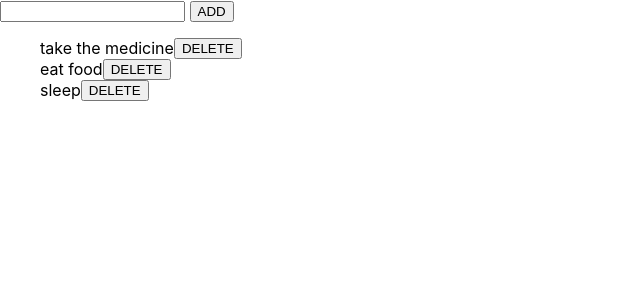
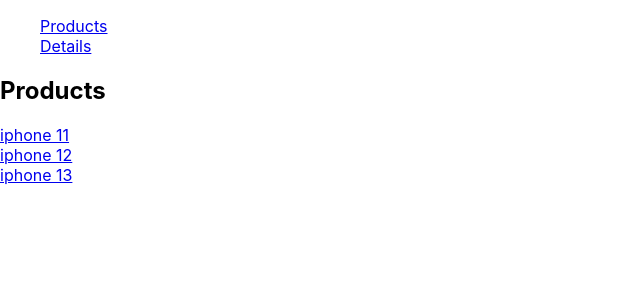
Before and after one commit to Apoorav07/FSWD-Course, a React (Create React App) app in the folder my-app/: page / in a window 1280 px wide. Shown: the top 300 px of the page, without its empty margins (0-640 px from the left). Built offline with nearby package versions, Linux system fonts and the light colour scheme.

Commit message:
routing in react

```diff
--- a/my-app/package.json
+++ b/my-app/package.json
@@ -9,6 +9,7 @@
     "react": "^18.2.0",
     "react-dom": "^18.2.0",
     "react-redux": "^8.0.2",
+    "react-router-dom": "^6.3.0",
     "react-scripts": "5.0.1",
     "redux": "^4.2.0",
     "redux-devtools-extension": "^2.13.9",
--- a/my-app/src/App.js
+++ b/my-app/src/App.js
@@ -1,13 +1,19 @@
 import {useState} from 'react';
-import List from './components/List'
-
+import Details from './components/Detail';
+import Products from './components/Products';
+import {Routes,Route} from 'react-router-dom'
+import Navbar from './layout/Navbar'
 const App =()=> {
 
 
 
   return (
     <div>
-    <List/>
+      <Navbar/>
+      <Routes>
+        <Route path='/' element={<Products/>} />
+        <Route path='/product/:name' element={<Details/>} />
+      </Routes>
     </div>
 
 
--- a/my-app/src/components/Additem.js
+++ /dev/null
@@ -1,30 +0,0 @@
-import { useState, } from "react";
-import { useDispatch } from "react-redux";
-import { v4 as uuidv4 } from 'uuid';
-const Additem = () => {
-
-  const [item,setitem] = useState('')
-
-  const dispatch = useDispatch()
-
-  const addtodo =() =>{
-    console.log(item)
-
-    dispatch({
-      type:"ADD_ITEM",
-      payload:{
-        id:uuidv4(),
-        text:item
-      }
-    })
-
-  }
-
-  return (
-    <div>
-      <input onChange={(e)=>{setitem(e.target.value)}} type="text"></input> <button onClick={addtodo} >ADD</button>
-    </div>
-   );
-}
-
-export default Additem;
--- /dev/null
+++ b/my-app/src/components/Detail.js
@@ -0,0 +1,17 @@
+import { useParams } from "react-router-dom";
+import { useSelector } from "react-redux";
+
+const Details = () => {
+  const {name} = useParams()
+  const products = useSelector(state=>state)
+  const product =products.find(product=> product.name === name)
+  console.log(product)
+  return (
+    <div>
+      <h2> {name} Details</h2>
+      {product.description}
+    </div>
+   );
+}
+
+export default Details;
--- a/my-app/src/components/List.js
+++ /dev/null
@@ -1,31 +0,0 @@
-import { useDispatch, useSelector } from "react-redux";
-import Additem from "./Additem";
-
-
-const List = () => {
-  const items = useSelector(state=>state)
-  const dispatch = useDispatch()
-
-const handledelete =(id)=>{
-  console.log(id)
-
-  const action = {
-    type: "DELETE_ITEM",
-    payload:id
-  }
-  dispatch(action)
-}
-
-
-
-  return (
-    <div>
-      <Additem/>
-     <ul>
-      {items.map(item=><li>{item.text} <button onClick={()=>{handledelete(item.id)}}>DELETE</button></li>)}
-     </ul>
-    </div>
-   );
-}
-
-export default List ;
--- /dev/null
+++ b/my-app/src/components/Products.js
@@ -0,0 +1,15 @@
+import { useSelector } from "react-redux";
+
+
+const Products = () => {
+  const products = useSelector(state=>state)
+  console.log(products)
+  return (
+    <div>
+      <h2>Products</h2>
+      {products.map(product=><li><a href={`product/${product.name}`}>{product.name}</a></li>)}
+    </div>
+   );
+}
+
+export default Products;
--- a/my-app/src/index.js
+++ b/my-app/src/index.js
@@ -6,17 +6,36 @@
 import reducer from './reducer/reducer';
 import { Provider } from 'react-redux';
 import {composeWithDevTools} from 'redux-devtools-extension'
+import {BrowserRouter} from 'react-router-dom'
 
-const chores =[{id:1,text:"take the medicine"},{id:2,text:"eat food"},{id:3,text:"sleep"}]
+const products =
+[
+  {id:1,
+    name:"iphone 11",
+    description:"this ia iphone 11"
+  },
+
+{id:2,
+  name:"iphone 12",
+  description:"this is iphone 12"
+},
+
+{id:3,
+  name:"iphone 13",
+  description:"this is iphone 13"
+}
+]
 
 
-const store = createStore(reducer,chores,composeWithDevTools())
+const store = createStore(reducer,products,composeWithDevTools())
 
 const root = ReactDOM.createRoot(document.getElementById('root'));
 root.render(
   <React.StrictMode>
     <Provider store={store} >
+    <BrowserRouter>
     <App />
+    </BrowserRouter>
     </Provider>
   </React.StrictMode>
 );
--- /dev/null
+++ b/my-app/src/layout/Navbar.js
@@ -0,0 +1,10 @@
+const Navbar = () => {
+  return (
+    <ul>
+      <li ><a href="/">Products</a></li>
+      <li ><a href="/details">Details</a></li>
+    </ul>
+   );
+}
+
+export default Navbar;
```
Also changed, not shown: 1 other file (tests, documents, lock files or other folders).
